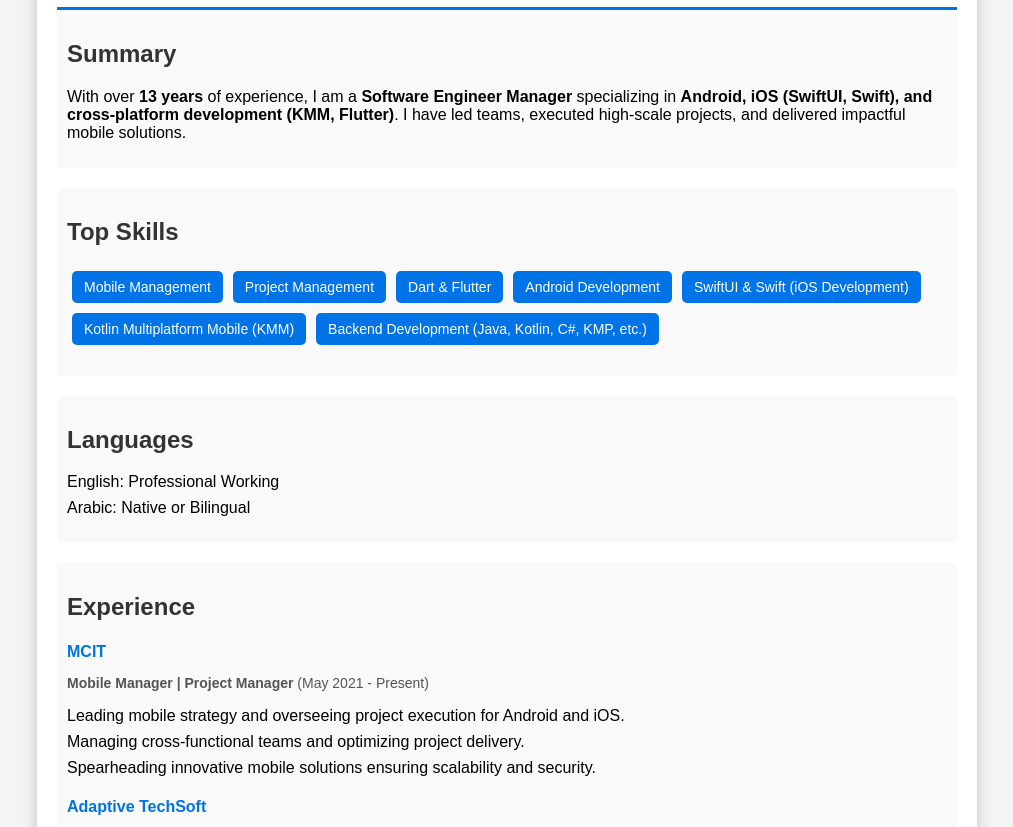
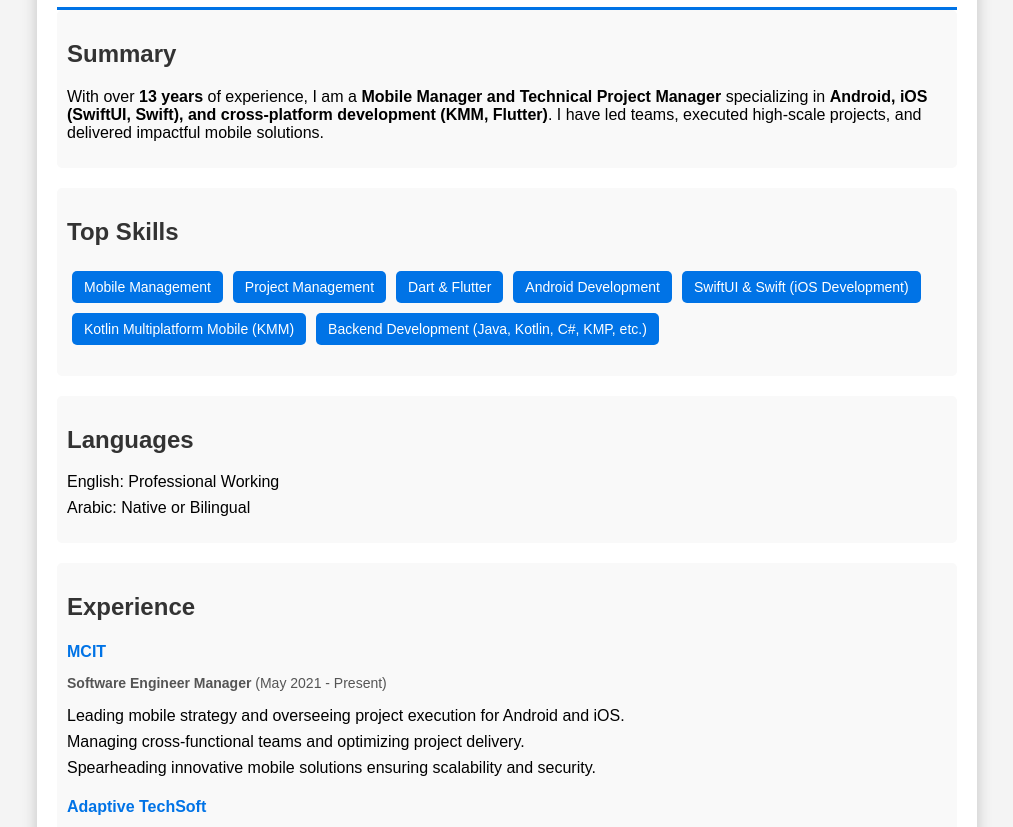
Before and after one commit to shakatreh/EyeCenter, a plain HTML site: page cv.html in a window 1280 px wide. Shown: the part 120-947 px from the top of the page, without its empty margins (133-1146 px from the left). Drawn offline with Linux system fonts and the light colour scheme.

Commit message:
Update cv.html

```diff
--- a/cv.html
+++ b/cv.html
@@ -95,7 +95,7 @@
 
     <div class="section">
         <h2>Summary</h2>
-        <p>With over <strong>13 years</strong> of experience, I am a <strong>Software Engineer Manager</strong> specializing in <strong>Android, iOS (SwiftUI, Swift), and cross-platform development (KMM, Flutter)</strong>. I have led teams, executed high-scale projects, and delivered impactful mobile solutions.</p>
+        <p>With over <strong>13 years</strong> of experience, I am a <strong>Mobile Manager and Technical Project Manager</strong> specializing in <strong>Android, iOS (SwiftUI, Swift), and cross-platform development (KMM, Flutter)</strong>. I have led teams, executed high-scale projects, and delivered impactful mobile solutions.</p>
     </div>
 
     <div class="section">
@@ -123,7 +123,7 @@
         <h2>Experience</h2>
 
         <h4>MCIT</h4>
-        <p><strong>Mobile Manager | Project Manager</strong> (May 2021 - Present)</p>
+        <p><strong>Software Engineer Manager</strong> (May 2021 - Present)</p>
         <ul>
             <li>Leading mobile strategy and overseeing project execution for Android and iOS.</li>
             <li>Managing cross-functional teams and optimizing project delivery.</li>
```
